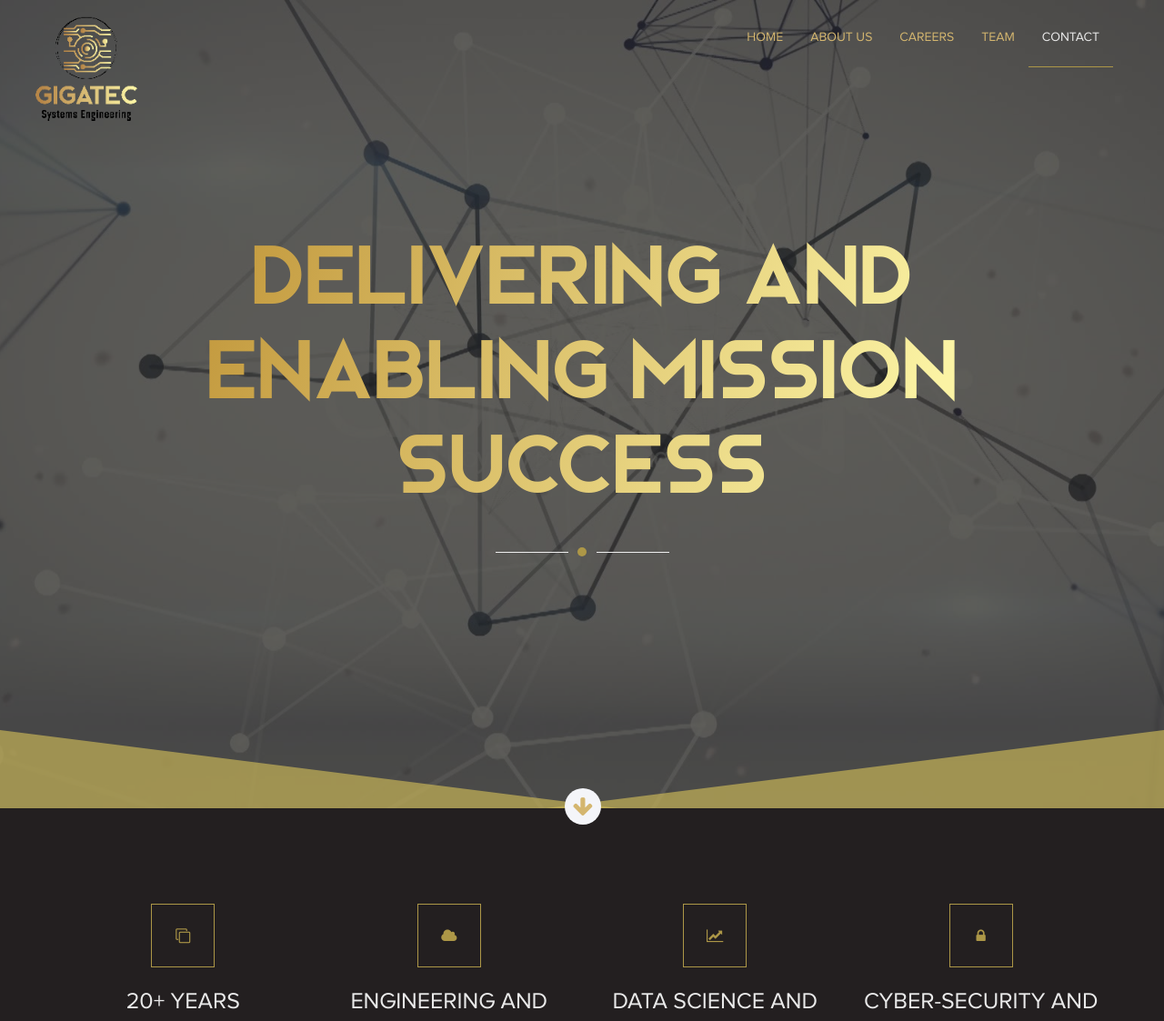
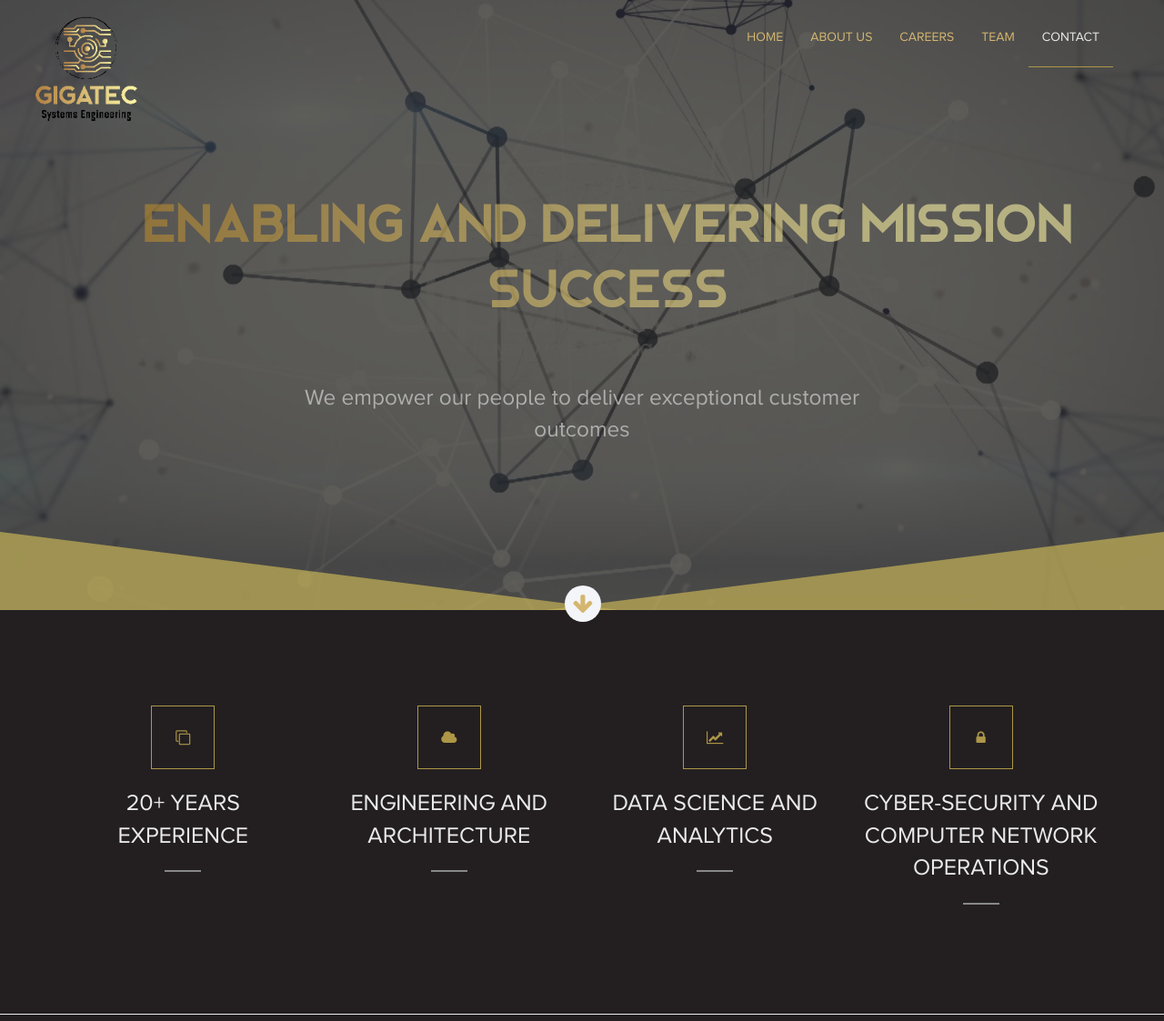
Before and after one commit to Satwik1703/gigatec, a PHP site: page /index.html in a window 1280 px wide. Shown: the top 1123 px of the page at 91% size. Run offline with PHP 8.4, Linux system fonts and the light colour scheme; some libraries are stand-ins or nearby versions.

Commit message:
homepage animation

```diff
--- a/assets/css/style.css
+++ b/assets/css/style.css
@@ -165,8 +165,8 @@ h5 {
 h1 {
     /* font-family: Connoisseurs; */
     font-family: 'BjornRegular';
-    font-size: 5.7rem;
-    line-height: 6.5rem;
+    font-size: 3.7rem;
+    line-height: 4.5rem;
     color:#fff;
     /* letter-spacing: .2rem; */
 }
@@ -733,8 +733,8 @@ input::-ms-input-placeholder {
     padding-top: 250px;
     padding-bottom: 250px;
     display: block;
-}
-
+    margin-top: 10%;
+}
 
 .main_home h1{
     /* color: rgb(202, 175, 78); */
@@ -742,15 +742,64 @@ input::-ms-input-placeholder {
     -webkit-background-clip: text;
     -webkit-text-fill-color: transparent;
     margin-bottom:20px;
-}
-
+    text-align: center;
+}
+/* ----------------------- */
+.yo h1{
+  position: absolute;
+  left: 5%;
+  top: 17%;
+}
+
+.js-nametag:nth-child(1){
+  animation-name: fade;
+  animation-fill-mode: both;
+  animation-iteration-count: infinite;
+  animation-duration: 20s;
+  animation-direction: alternate-reverse;
+}
+
+
+.js-nametag:nth-child(2){
+  animation-name: fade;
+  animation-fill-mode: both;
+  animation-iteration-count: infinite;
+  animation-duration: 20s;
+  animation-direction: alternate;
+}
+
+/* --- -------------*/
+.yo1{
+  margin-left: 20%;
+  margin-top: 5%;
+}
+.sub{
+  position: absolute;
+}
+.sub:nth-child(1){
+  animation-name: fade;
+  animation-fill-mode: both;
+  animation-iteration-count: infinite;
+  animation-duration: 20s;
+  animation-direction: alternate-reverse;
+}
+
+
+.sub:nth-child(2){
+  animation-name: fade;
+  animation-fill-mode: both;
+  animation-iteration-count: infinite;
+  animation-duration: 20s;
+  animation-direction: alternate;
+}
+
+/* ------------------------- */
 .main_home p{
     color: rgba(234, 234, 234, 1);
     max-width: 60%;
     margin: 0 auto;
     padding-bottom: 30px;
     font-size:1.525rem;
-
 }
 
 .slick-prev:hover, .slick-prev:focus, .slick-next:hover, .slick-next:focus {
@@ -1601,3 +1650,12 @@ li .single_team_text p{
   -webkit-background-clip: text;
   -webkit-text-fill-color: transparent;
 }
+
+@keyframes fade{
+    0%,50% {
+      opacity: 0;
+}
+    100%{
+      opacity: 1;
+  }
+}
--- a/index.html
+++ b/index.html
@@ -112,12 +112,19 @@
                                         <div class="single_home_slider">
                                             <div class="main_home wow fadeInUp" data-wow-duration="700ms">
                                                 <!-- <h3>Delivering and enabling mission success</h3> -->
-                                                <h1>Delivering and Enabling Mission Success</h1>
-                                                <div class="separator"></div>
-                                                <!-- <p>We bring 20+ years of experience and a proven track record supporting the Intelligence Community | Software Systems and Cloud Engineering | Data Science and Analytics | Cybersecurity and Computer Network Operations</p> -->
-                                                <div class="home_btn">
-                                                    <!-- <a href="#contact" class="btn btn-lg m_t_10">GET STARTED NOW</a> -->
-                                                    <!-- <a href="#feature" class="btn btn-default">LEARN MORE</a> -->
+                                                <!-- <h1 id='heading'>CSS Animations are</h1> -->
+
+
+                                                <div class="yo">
+                                                  <h1 class="js-nametag">Enabling and delivering mission success</h1>
+                                                  <h1 class="js-nametag">Intelligence | Energy | Integrity</h1>
+                                                </div>
+
+                                                <!-- <div class="separator"></div> -->
+
+                                                <div class="yo1">
+                                                  <p class='sub'>We empower our people to deliver exceptional customer outcomes</p>
+                                                  <p class='sub'>We hire are top performers who cultivate a culture of strong ethics that stand out</p>
                                                 </div>
 
                                             </div>
@@ -132,6 +139,23 @@
                     </div>
                 </div>
             </section><!--End of home section -->
+
+            <script>
+              var i = 0;
+              function changeHeading() {
+                if(i%2 == 0){
+                  document.getElementById("heading").innerHTML = "Enabling and delivering mission success";
+                  document.getElementById('sub').innerHTML = "We empower our people to deliver exceptional customer outcomes"
+                }
+                else{
+                  document.getElementById("heading").innerHTML = "Intelligence | Energy | Integrity";
+                  document.getElementById('sub').innerHTML = "We hire are top performers who cultivate a culture of strong ethics that stand out"
+                }
+                i++;
+                setTimeout(changeHeading, 5000);
+              }
+              /* changeHeading(); */
+            </script>
 
 
             <!--feature section -->
```
Also changed, not shown: assets/images/loading.gif.
